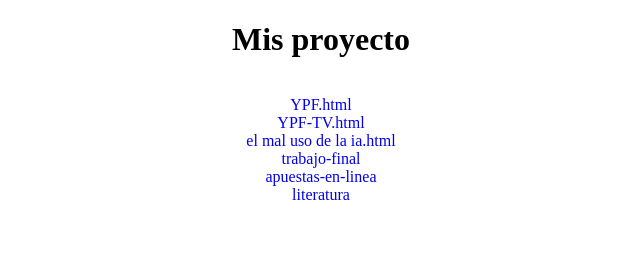
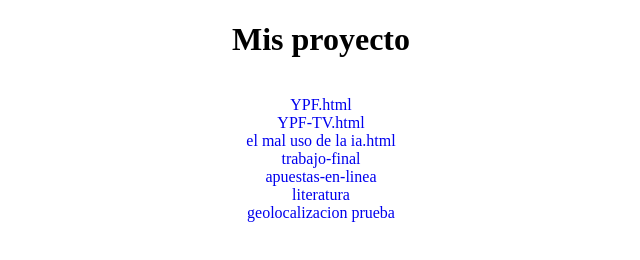
Before and after one commit to matias849/matias849.github.io, a plain HTML site: page index.html in a window 1280 px wide. Shown: the whole page, without its empty margins (319-959 px from the left). Drawn offline with Linux system fonts and the light colour scheme.

Commit message:
agredaso a index.hrml geolocalizacion prueba

```diff
--- a/index.html
+++ b/index.html
@@ -25,6 +25,7 @@
     <li><a href="proyecto-git/trabajo-final/index.html">trabajo-final</a></li>
     <li><a href="proyecto-git/apuestas-en-linea/index.html">apuestas-en-linea</a></li>
     <li><a href="proyecto-git/literatura/index.html">literatura</a></li>
+    <li><a href="proyecto-git/prueba_localizacion.php/prueba.php">geolocalizacion prueba</a></li>
         </ul>
     </div>
 </body>
```
